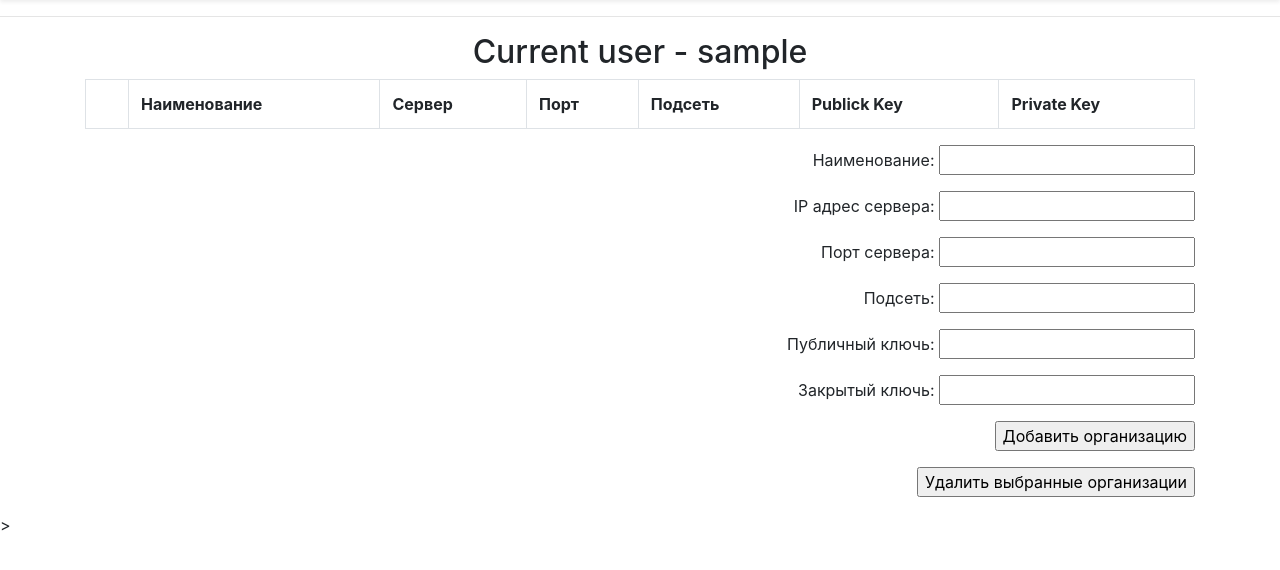
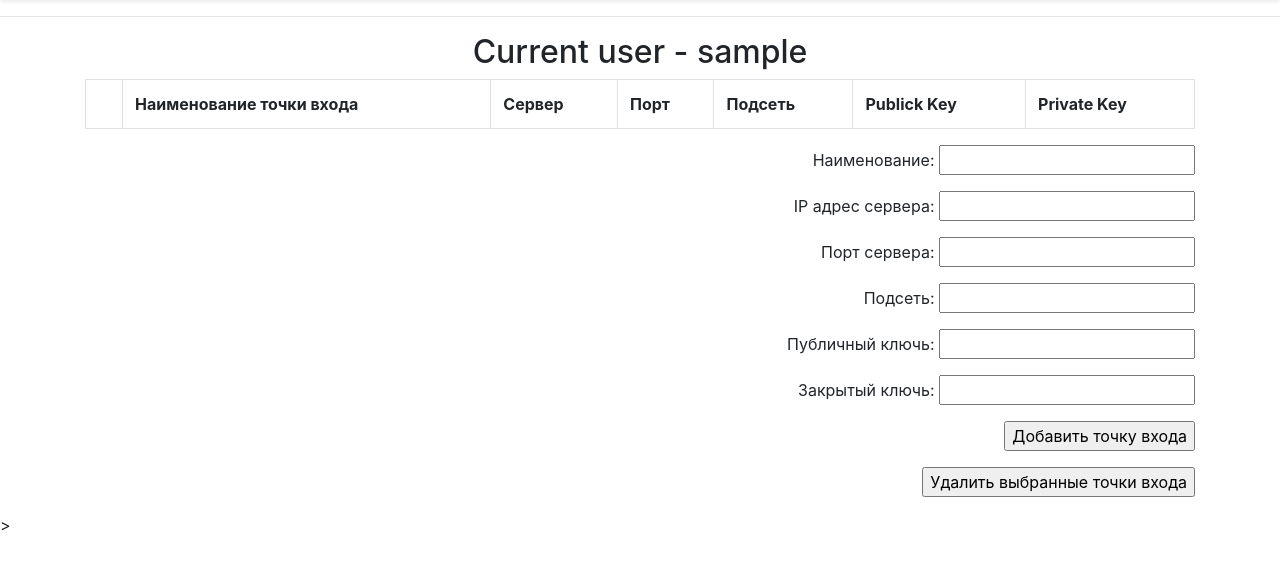
Before and after one commit to Rykovskov/wireguard1, a Flask app: page /org in a window 1280 px wide. Shown: the part 71-641 px from the top of the page. Run offline with Flask 2, Linux system fonts and the light colour scheme; the visitor is signed in with stand-in values (Sample User, id 1); data comes from the database, SQL or seed files in the repository; data that the repository does not hold is empty; parts of the project's set-up code (start-up, migrations or seed data) failed here and were passed over; some libraries are stand-ins or nearby versions.

Commit message:
Update structure

```diff
--- a/app/forms.py
+++ b/app/forms.py
@@ -82,8 +82,10 @@ class EditAdminUserForm(FlaskForm):
 
 
 class VpnUsersForm(FlaskForm):
-    vpn_login = StringField('Имя пользователя')
-    vpn_organizations = StringField('Организация')
+    vpn_login = StringField('ФИО пользователя')
+    otdel_user = StringField('Отдел')
+    comment_user = StringField('Коментарий')
+    vpn_organizations = StringField('Точка входа')
     allowedips_ip = TextField('IP адрес')
     allowedips_mask = StringField('Маска')
     adres_vpn = StringField('Адрес клиента')
@@ -92,12 +94,14 @@ class VpnUsersForm(FlaskForm):
     delete_user = SubmitField("Удалить выбранных")
     get_setting = SubmitField("Скачать настройки")
     v_user = BooleanField('Visible user ')
-    vpn_organizations_sel = SelectField('Организация', choices=[(row.id_organizations, row) for row in Organizations.query.all()])
+    vpn_organizations_sel = SelectField('Точка входа', choices=[(row.id_organizations, row) for row in Organizations.query.all()])
 
 class NewVpnUserForm(FlaskForm):
-    new_vpn_login = StringField('Имя пользователя', validators=[DataRequired()])
-    new_vpn_organizations = SelectField('Организация')
+    new_vpn_login = StringField('ФИО пользователя', validators=[DataRequired()])
+    new_vpn_organizations = SelectField('Точка входа')
     email_vpn_users = StringField('E-mail адрес', validators=[DataRequired()])
+    otdel_user = StringField('Отдел')
+    comment_user = StringField('Комментарий')
     allowedips_ip = StringField('IP адрес')
     allowedips_mask = StringField('Маска')
     adres_vpn = StringField('Адрес клиента', validators=[adres_vpn_check])
@@ -111,9 +115,11 @@ class NewVpnUserForm(FlaskForm):
 
 
 class EditVpnUserForm(FlaskForm):
-    vpn_login = StringField('Имя пользователя', validators=[DataRequired()])
-    edit_vpn_organizations = SelectField('Организация', validators=[DataRequired()], choices=[(row.id_organizations, row) for row in Organizations.query.all()])
+    vpn_login = StringField('ФИО пользователя', validators=[DataRequired()])
+    edit_vpn_organizations = SelectField('Точка входа', validators=[DataRequired()], choices=[(row.id_organizations, row) for row in Organizations.query.all()])
     email_vpn_users = StringField('E-mail адрес', validators=[DataRequired()])
+    otdel_user = StringField('Отдел')
+    comment_user = StringField('Комментарий')
     allowedips_ip = StringField('IP адреса', widget=TextArea(), validators=[adres_check])
     adres_vpn = StringField('Адрес клиента')
     dt_disable_vpn_users = DateField('Дата отключения пользователя')
@@ -122,20 +128,20 @@ class EditVpnUserForm(FlaskForm):
 
 class OrganizationsForm(FlaskForm):
     id_organizations = IntegerField('Id')
-    name_organizations = StringField('Наименование организации')
+    name_organizations = StringField('Наименование точки входа')
     server_organizations = StringField('IP адрес сервера')
     port = StringField('Порт адрес сервера')
     subnet = StringField('Подсеть')
     public_vpn_key_organizations = StringField('Публичный ключ')
     private_vpn_key_organizations = StringField('Закрытый ключ')
-    add_org = SubmitField("Добавить организацию")
-    del_org = SubmitField("Удалить выбранные организации")
+    add_org = SubmitField("Добавить точку входа")
+    del_org = SubmitField("Удалить выбранные точки входа")
 
 
 class Apple_hostsForm(FlaskForm):
     id_apple_hosts = IntegerField('Id')
     host_name = StringField('HostName')
-    name_org = SelectField('Организация')
+    name_org = SelectField('Точка входа')
     id_org = IntegerField('Id Org')
     add_work_host = SubmitField("Добавить узел")
     del_work_host = SubmitField("Удалить выбранный узел")
--- a/app/models.py
+++ b/app/models.py
@@ -101,6 +101,8 @@ class Vpn_users(db.Model):
     id_vpn_users = db.Column(db.Integer(), primary_key=True)
     name_vpn_users = db.Column(db.String(255), nullable=False)
     email_vpn_users = db.Column(db.String(255), nullable=False)
+    otdel_vpn_users = db.Column(db.String(255))
+    comment_vpn_users = db.Column(db.String(255))
     vpn_key = db.Column(db.Integer(), nullable=False)
     dt_create_vpn_users = db.Column(db.DateTime(), default=datetime.utcnow)
     dt_activate_vpn_users = db.Column(db.DateTime(), default=datetime.utcnow)
--- a/app/templates/organizations.html
+++ b/app/templates/organizations.html
@@ -12,7 +12,7 @@
             <table class="table table-bordered">
                 <tr>
                     <td></td>
-                    <td><b>Наименование</b></Td>
+                    <td><b>Наименование точки входа</b></Td>
                     <td><b>Сервер</b></Td>
                     <td><b>Порт</b></Td>
                     <td><b>Подсеть</b></Td>
```
Also changed, not shown: app/templates/add_vpn_user.html (+9 -3 lines), app/templates/edit_vpn_user.html (+8 -2 lines), app/templates/vpn_user.html (+6 -2 lines).
